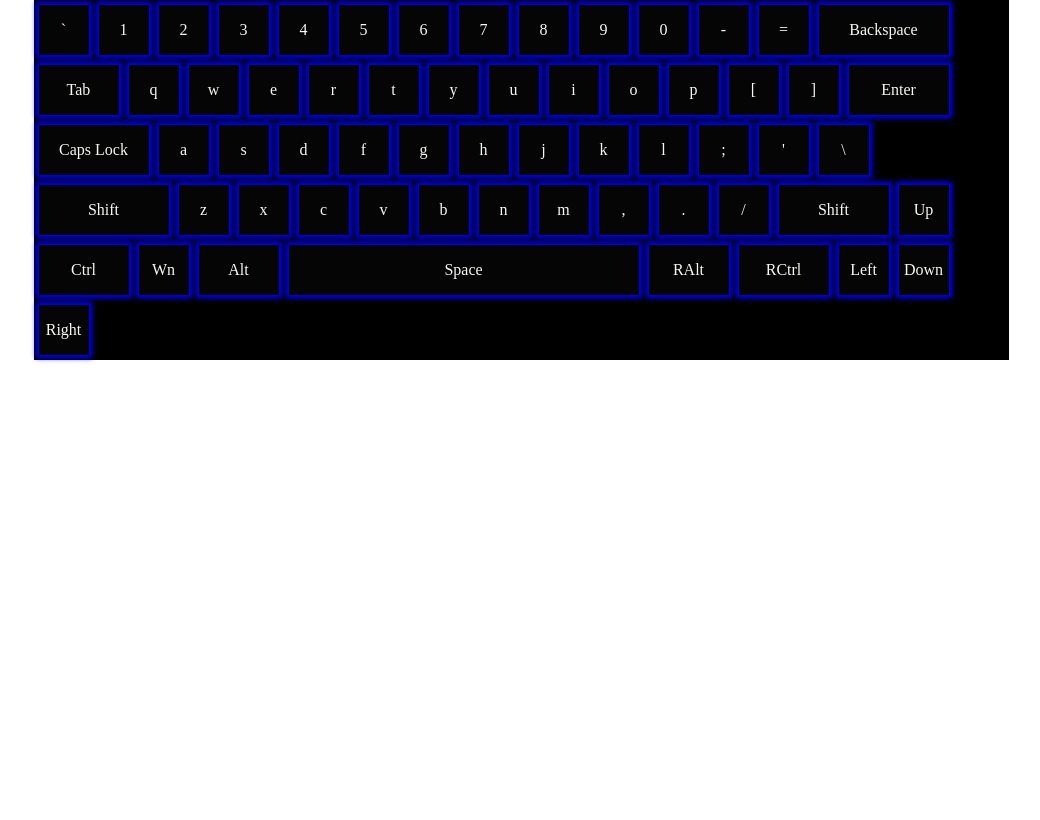
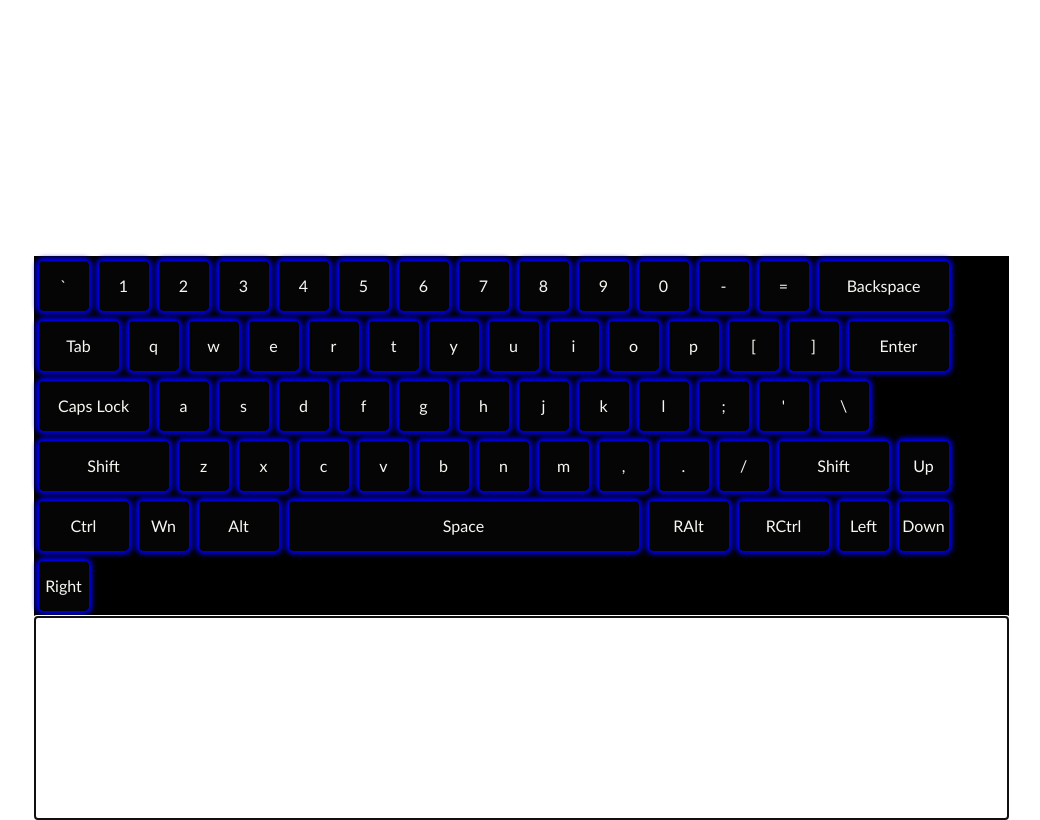
Before and after one commit to AndreyKokorev/codejam-virtual-keyboard, a plain HTML site: page index.html in a window 1280 px wide. Shown: the whole page, without its empty margins (119-1159 px from the left). Drawn offline with Linux system fonts and the light colour scheme.

Commit message:
feat: mouse click functionality and input field

```diff
--- a/index.css
+++ b/index.css
@@ -8,23 +8,17 @@ body {
   align-content: center;
 }
 
-.keyboard-area {
-  display: flex;
-  flex-wrap: wrap;
-  margin: 0 auto;
-  //-top:20%;
-  width: 975px;
-  background: rgb(0, 0, 0);
-}
 .button {
   margin: 5px;
   width: 50px;
   height: 50px;
+  font-family: 'Gill Sans', 'Gill Sans MT', Calibri, 'Trebuchet MS', sans-serif;;
   color:rgb(248, 248, 242);
   text-align: center;
   line-height: 50px;
   background: rgba(7, 7, 7, 0.788);
   box-shadow: 0 0 5px 3px blue;
+  border-radius: 5px;
 }
 
 [id ="9"] {
@@ -61,7 +55,25 @@ body {
   width: 110px;
 }
 .active {
+  color:red;
   box-shadow: 0 0 8px red;
   transform: scale(0.95);
-  transition: 0.1s;
+
 }
+.keyboard-area {
+  display: flex;
+  flex-wrap: wrap;
+  margin: 0 auto;
+  margin-top:20%;
+  width: 975px;
+  background: rgb(0, 0, 0);
+  transform: scale(1);
+}
+
+ body .text-area {
+  width:1000px;
+  height: 200px;
+  border:2px solid;
+  background: white;
+  transform: scale(1);
+}
--- a/index.js
+++ b/index.js
@@ -27,6 +27,7 @@ const keyBoard = {
     let body = document.querySelector('body');
     let fragment = document.createDocumentFragment();
     let keyboardArea = document.createElement('div');
+    let textArea = document.createElement('input');
     let button = '';
     let langIndex = keyBoard.langCode[keyBoard.lang];
 
@@ -36,6 +37,8 @@ const keyBoard = {
     }
 
     fragment.appendChild(keyboardArea).classList.add('keyboard-area');
+    keyboardArea.appendChild(textArea).classList.add('text-area');
+    textArea.setAttribute("autofocus",'true')
     body.appendChild(fragment);
 
     function langPanel(i, langIndex) {
@@ -51,15 +54,29 @@ const keyBoard = {
       }
     }
 
-    keyBoard.input(body,keyboardArea);
+    keyBoard.input(body,keyboardArea, textArea);
   },
 
-  input: function (body, keyboardArea) {
+  input: function (body, keyboardArea, textArea) {
+    let button;
+    body.addEventListener('keydown', function(e) {
+      button = keyboardArea.querySelector(`[id ="${e.keyCode}"]`);
 
-    body.addEventListener('keydown', function(e) {
-      let button = keyboardArea.querySelector(`[id ="${e.keyCode}"]`);
+      onInput("keyup", button, e, textArea);
+    })
 
+    keyboardArea.addEventListener('mousedown', function(e) {
+      if (e.target !== body || e.target !== textArea) {
+      button = e.target;
+      }
+      onInput("mouseup", button, e, textArea);
+
+
+    })
+    function onInput(event, button, e) {
       button.classList.add('active');
+
+      textArea.textContent += (button.textContent.length < 2) ? button.textContent : '';
 
       if ( e.keyCode === 16 ) keyBoard.shiftPress = true;
       if ( e.keyCode === 17 ) keyboardArea.ctrlPress = true;
@@ -75,7 +92,7 @@ const keyBoard = {
       }
 
       if ( e.keyCode !== 20 ) {
-        body.addEventListener('keyup', function() {
+        body.addEventListener(event, function() {
           if (e.keyCode === 16) {
             keyBoard.shiftPress = false;
             if (keyBoard.capsLock !==true) {
@@ -86,19 +103,14 @@ const keyBoard = {
           button.classList.remove('active');
         })
       }
-      if ( keyBoard.capsLock === true || keyBoard.shiftPress === true ) {
-        shift(true);
-      }
       if (e.keyCode === 18 ) {
         keyBoard.lang = ( keyBoard.lang === "ru") ?  "en" : "ru";
         changeLang();
       }
-    })
-
-    keyboardArea.addEventListener('click', function() {
-
-    })
-
+      if ( keyBoard.capsLock === true || keyBoard.shiftPress === true ) {
+        shift(true);
+      }
+    }
     function changeLang() {
       for (let i = 0; i < keyBoard.buttonsSigns.length; i++) {
         if ( keyBoard.lang === "ru" ) {
```
